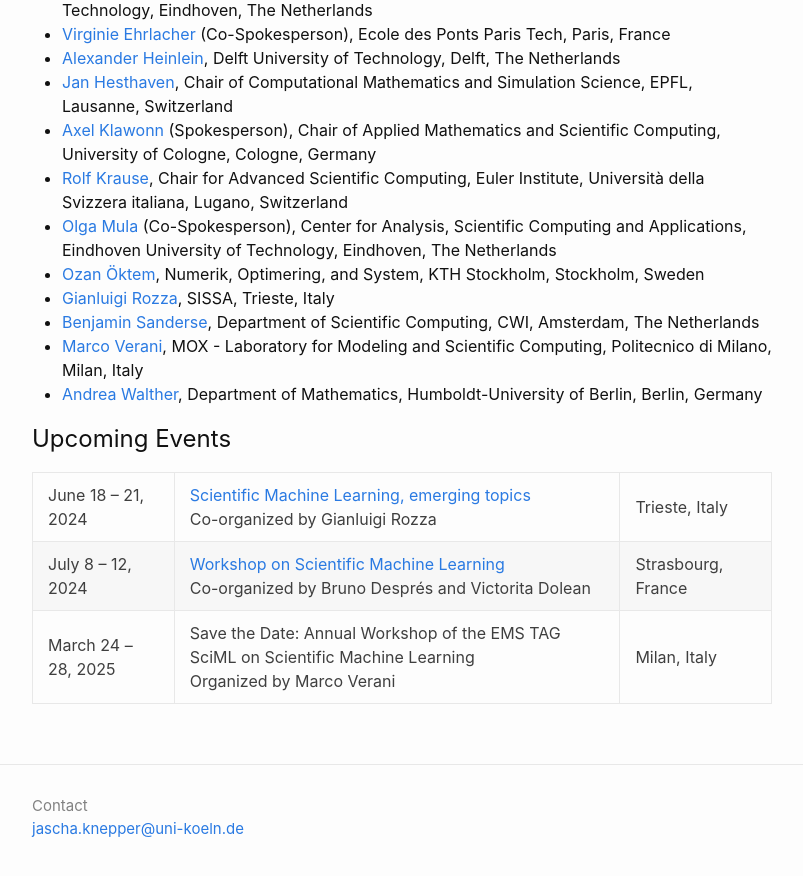
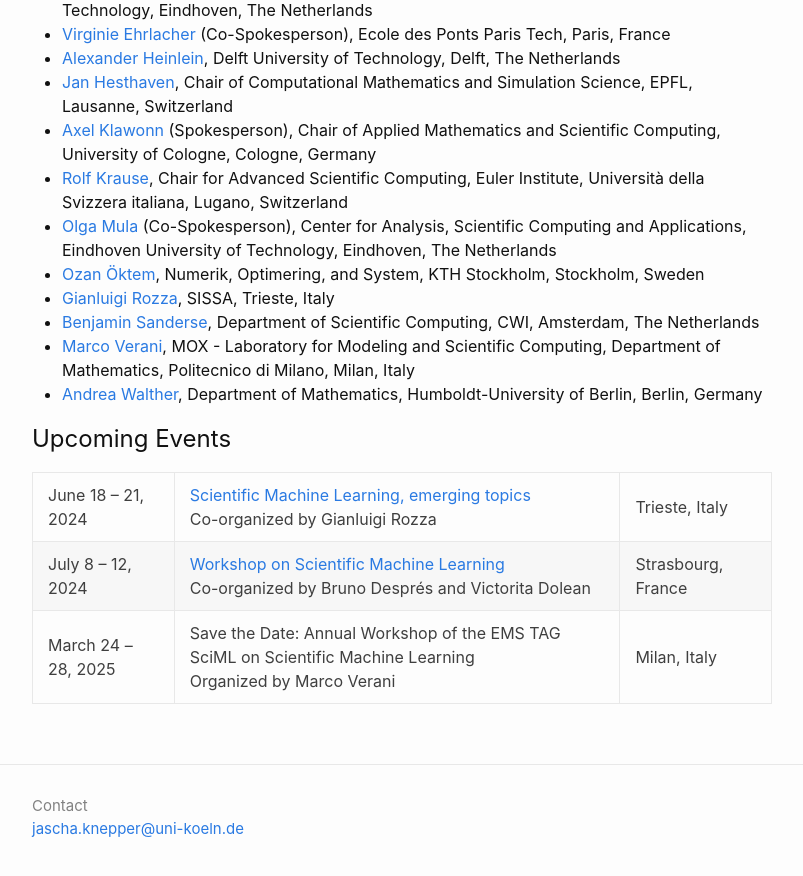
Before and after one commit to EMS-TAG-SciML/ems-tag-sciml.github.io, a Jekyll site: the page built from index.md, in a window 1280 px wide and 900 px high, scrolled down 2432 px. Shown: the top 876 px of the window, without its empty margins (238-1041 px from the left). Built offline with Jekyll 4.4.1, drawn with Linux system fonts in a browser that asks for light colours.

Commit message:
update affiliation

```diff
--- a/index.md
+++ b/index.md
@@ -68,7 +68,7 @@ To contact the spokespersons, send an e-mail to [ems-tag-sciml-chair@listes.math
 * [Ozan Öktem](mailto:ozan@kth.se), Numerik, Optimering, and System, KTH Stockholm, Stockholm, Sweden
 * [Gianluigi Rozza](mailto:grozza@sissa.it), SISSA, Trieste, Italy
 * [Benjamin Sanderse](mailto:b.sanderse@cwi.nl), Department of Scientific Computing, CWI, Amsterdam, The Netherlands
-* [Marco Verani](mailto:marco.verani@polimi.it), MOX - Laboratory for Modeling and Scientific Computing, Politecnico di Milano, Milan, Italy
+* [Marco Verani](mailto:marco.verani@polimi.it), MOX - Laboratory for Modeling and Scientific Computing, Department of Mathematics, Politecnico di Milano, Milan, Italy
 * [Andrea Walther](mailto:andrea.walther@math.hu-berlin.de), Department of Mathematics, Humboldt-University of Berlin, Berlin, Germany
 
 ## Upcoming Events
```
